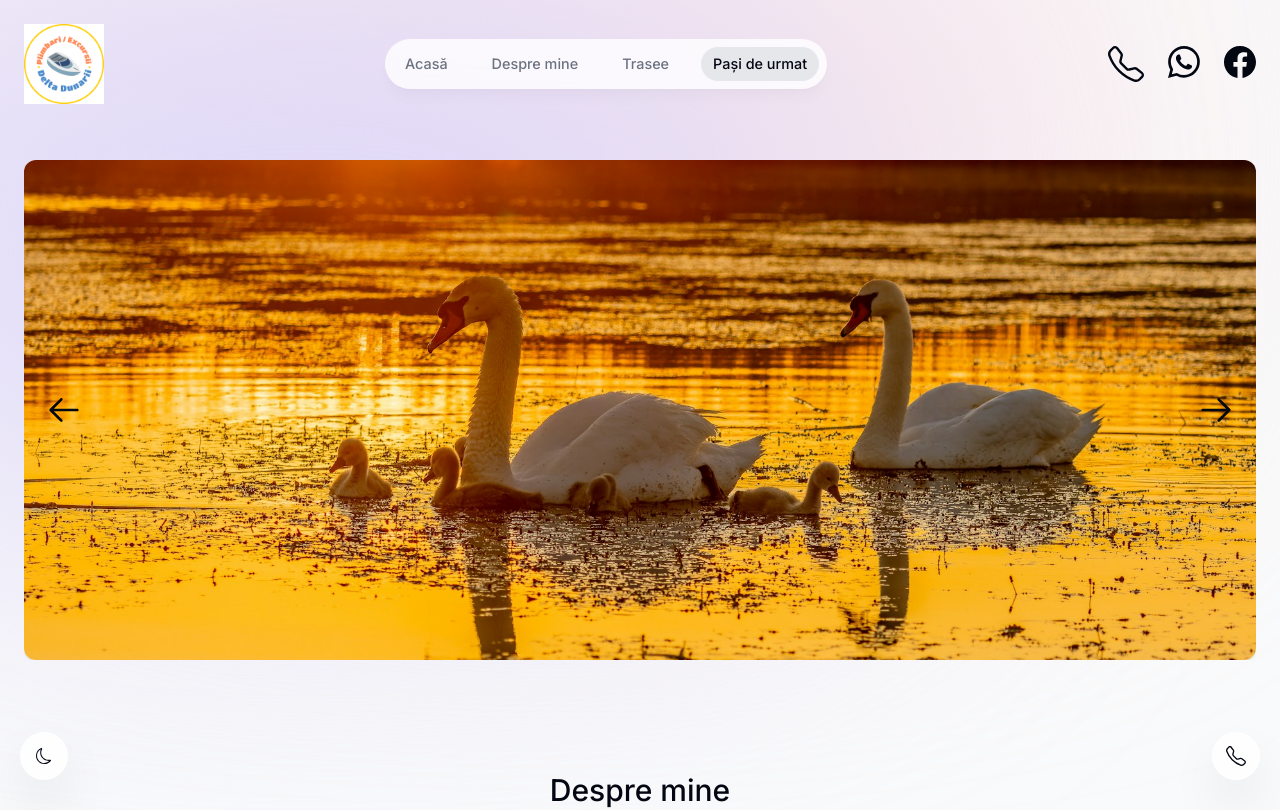
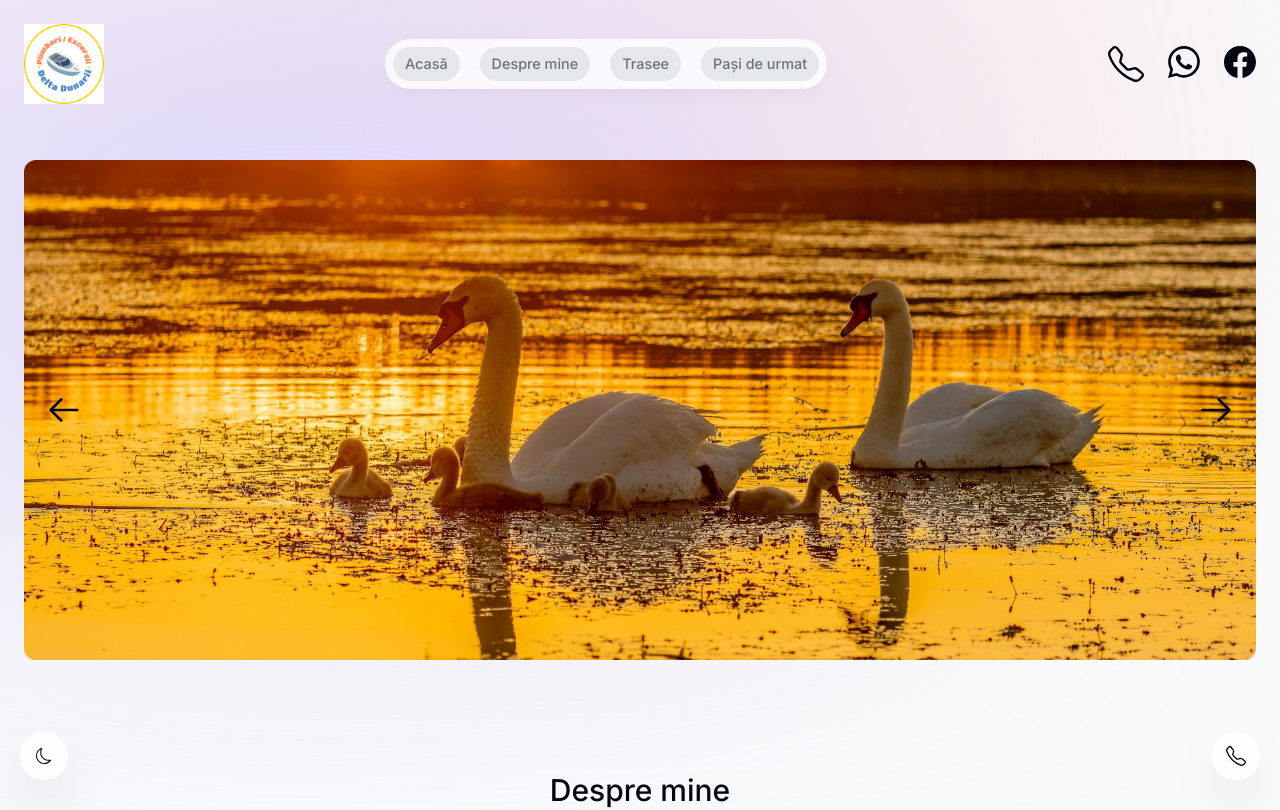
Before and after one commit to olteanurobert/boat-rental, a Next.js app: page / in a window 1280 px wide. Shown: the top 810 px of the page. Built offline with nearby package versions, Linux system fonts and the light colour scheme; no server answers.

Commit message:
Removed section in view functionality

```diff
--- a/app/components/clientComponents/itineraries.tsx
+++ b/app/components/clientComponents/itineraries.tsx
@@ -1,5 +1,3 @@
-"use client";
-
 import React from "react";
 
 import SectionHeading from "../serverComponents/section-heading";
@@ -7,17 +5,12 @@ import SectionHeading from "../serverComponents/section-heading";
 // Local data
 import { itinerariesData } from "@/app/libr/data";
 
-// Helpers
-import { useSectionInView } from "@/app/libr/hooks";
-
 // Components
 import Itinerary from "./itinerary";
 
 export default function Itineraries() {
-  const { ref } = useSectionInView("Trasee");
-
   return (
-    <section id="itinerary" ref={ref} className="scroll-mt-28 mb-28">
+    <section id="itinerary" className="scroll-mt-28 mb-28">
       <SectionHeading>Trasee</SectionHeading>
 
       <div>
--- a/app/components/clientComponents/navigation/navigation.tsx
+++ b/app/components/clientComponents/navigation/navigation.tsx
@@ -2,7 +2,6 @@
 
 // Helpers / Libraries
 import { useWindowSize } from "@/app/libr/hooks";
-import { useSectionInView } from "@/app/libr/hooks";
 
 // Components
 import NavMobile from "./navigationMobile";
@@ -12,13 +11,7 @@ const Navigation = () => {
   const windowSize = useWindowSize();
   const isMobile = windowSize.width < 800;
 
-  const { ref } = useSectionInView("Acasă");
-
-  return (
-    <div ref={ref} id="home">
-      {isMobile ? <NavMobile /> : <NavDesktop />}
-    </div>
-  );
+  return <div id="home">{isMobile ? <NavMobile /> : <NavDesktop />}</div>;
 };
 
 export default Navigation;
--- a/app/components/clientComponents/navigation/navigationDesktop.tsx
+++ b/app/components/clientComponents/navigation/navigationDesktop.tsx
@@ -4,7 +4,6 @@ import { links } from "@/app/libr/data";
 // Helpers / Libraries
 import Link from "next/link";
 import clsx from "clsx";
-import { motion } from "framer-motion";
 
 // Assets
 import { BsFacebook } from "react-icons/bs";
@@ -13,13 +12,10 @@ import { BsWhatsapp } from "react-icons/bs";
 import logo from "../../../../public/logo.png";
 
 // Context
-import { useActiveSectionContext } from "@/app/context/active-section-context";
+
 import Image from "next/image";
 
 const NavDesktop = () => {
-  const { activeSection, setActiveSection, setTimeOfLastClick } =
-    useActiveSectionContext();
-
   return (
     <header className="flex w-full justify-between items-center p-6 fixed top-0 z-10">
       <div className="">
@@ -28,59 +24,33 @@ const NavDesktop = () => {
         </div>
       </div>
 
-      <motion.div
-        className="flex px-2 py-[2px] bg-white bg-opacity-80 shadow-lg shadow-black/[0.03] backdrop-blur-[0.5rem] rounded-full dark:bg-gray-950 dark:bg-opacity-75"
-        initial={{ y: -100, opacity: 0 }}
-        animate={{ y: 0, opacity: 1 }}
-      >
+      <div className="flex px-2 py-[2px] bg-white bg-opacity-80 shadow-lg shadow-black/[0.03] backdrop-blur-[0.5rem] rounded-full dark:bg-gray-950 dark:bg-opacity-75">
         <nav className="flex">
           <ul className="flex w-full flex-wrap items-center justify-center gap-y-1 text-[0.9rem] font-medium text-gray-500 sm:w-[initial] sm:flex-nowrap sm:gap-5">
             {links.map((link) => (
-              <motion.li
+              <li
                 className="h-3/4 flex items-center justify-center relative"
                 key={link.hash}
-                initial={{ y: -100, opacity: 0 }}
-                animate={{ y: 0, opacity: 1 }}
               >
                 <Link
                   className={clsx(
-                    "flex w-full items-center justify-center px-3 py-3 hover:text-gray-950 transition dark:text-gray-400 dark:hover:text-gray-300",
-                    {
-                      "text-gray-950 dark:text-gray-200":
-                        activeSection === link.name,
-                    }
+                    "flex w-full items-center justify-center px-3 py-3 hover:text-gray-950 transition dark:text-gray-400 dark:hover:text-gray-300"
                   )}
                   href={link.hash}
-                  onClick={() => {
-                    setActiveSection(link.name);
-                    setTimeOfLastClick(Date.now());
-                  }}
                 >
                   {link.name}
 
-                  {link.name === activeSection && (
-                    <motion.span
-                      className="bg-gray-200 rounded-full absolute inset-0 -z-10 dark:bg-gray-700"
-                      layoutId="activeSection"
-                      transition={{
-                        type: "spring",
-                        stiffness: 380,
-                        damping: 30,
-                      }}
-                    ></motion.span>
-                  )}
+                  {
+                    <span className="bg-gray-200 rounded-full absolute inset-0 -z-10 dark:bg-gray-700"></span>
+                  }
                 </Link>
-              </motion.li>
+              </li>
             ))}
           </ul>
         </nav>
-      </motion.div>
+      </div>
 
-      <motion.div
-        className="flex flex-col justify-center items-left gap-2"
-        initial={{ y: -100, opacity: 0 }}
-        animate={{ y: 0, opacity: 1 }}
-      >
+      <div className="flex flex-col justify-center items-left gap-2">
         <div className="flex justify-evenly gap-6">
           <a
             className="font-semibold dark:text-gray-400 dark:hover:text-gray-300"
@@ -104,7 +74,7 @@ const NavDesktop = () => {
             <BsFacebook className="h-8 w-8 cursor-pointer" />
           </a>
         </div>
-      </motion.div>
+      </div>
     </header>
   );
 };
--- a/app/components/clientComponents/steps.tsx
+++ b/app/components/clientComponents/steps.tsx
@@ -8,15 +8,13 @@ import {
 } from "react-vertical-timeline-component";
 import "react-vertical-timeline-component/style.min.css";
 import { stepsData } from "@/app/libr/data";
-import { useSectionInView } from "@/app/libr/hooks";
 import { useTheme } from "@/app/context/theme-context";
 
 export default function Steps() {
-  const { ref } = useSectionInView("Pași de urmat");
   const { theme } = useTheme();
 
   return (
-    <section id="steps" ref={ref} className="scroll-mt-28 mb-28 sm:mb-40">
+    <section id="steps" className="scroll-mt-28 mb-28 sm:mb-40">
       <SectionHeading>Pași de urmat</SectionHeading>
       <VerticalTimeline lineColor="">
         {stepsData.map((item, index) => {
--- a/app/context/active-section-context.tsx
+++ /dev/null
@@ -1,53 +0,0 @@
-"use client";
-
-// Hooks
-import { useState, createContext, useContext } from "react";
-
-// Local types
-import type { SectionName } from "@/app/libr/types";
-
-type ActiveSectionContextProviderProps = {
-  children: React.ReactNode;
-};
-
-type ActiveSectionContextType = {
-  activeSection: SectionName;
-  setActiveSection: React.Dispatch<React.SetStateAction<SectionName>>;
-  timeOfLastClick: number;
-  setTimeOfLastClick: React.Dispatch<React.SetStateAction<number>>;
-};
-
-export const ActiveSectionContext =
-  createContext<ActiveSectionContextType | null>(null);
-
-export default function ActiveSectionContextProvider({
-  children,
-}: ActiveSectionContextProviderProps) {
-  const [activeSection, setActiveSection] = useState<SectionName>("Acasă");
-  const [timeOfLastClick, setTimeOfLastClick] = useState(0); // we need to keep track of this to disable the observer temporarily when user clicks on a link
-
-  return (
-    <ActiveSectionContext.Provider
-      value={{
-        activeSection,
-        setActiveSection,
-        timeOfLastClick,
-        setTimeOfLastClick,
-      }}
-    >
-      {children}
-    </ActiveSectionContext.Provider>
-  );
-}
-
-export function useActiveSectionContext() {
-  const context = useContext(ActiveSectionContext);
-
-  if (context === null) {
-    throw new Error(
-      "useActiveSectionContext must be used within an ActiveSectionContextProvider"
-    );
-  }
-
-  return context;
-}
--- a/app/layout.tsx
+++ b/app/layout.tsx
@@ -13,15 +13,16 @@ import ThemeSwitch from "@/app/components/clientComponents/theme-switch";
 import MobileCta from "@/app/components/clientComponents/mobileCta";
 
 // Context
-import ActiveSectionContextProvider from "@/app/context/active-section-context";
 import ThemeContextProvider from "./context/theme-context";
 import Navigation from "./components/clientComponents/navigation/navigation";
 
 const inter = Inter({ subsets: ["latin"] });
 
 export const metadata: Metadata = {
-  title: "Boat Rental",
-  description: "You can rent a boat to explore the beautiful Danube Delta",
+  title: "Plimbari cu barca in Delta Dunarii",
+  description: "Poti inchirira barca pentru a explora Delta Dunarii",
+  generator: "plimbare, barca, delta, dunarii, delta, inchiriere",
+  robots: "index, follow",
 };
 
 export default function RootLayout({
@@ -42,17 +43,15 @@ export default function RootLayout({
         <div className="bg-[#dbd7fb] absolute top-[-1rem] -z-10 left-[-35rem] h-[31.25rem] w-[50rem] rounded-full blur-[10rem] sm:w-[68.75rem] md:left-[-33rem] lg:left-[-28rem] xl:left-[-15rem] 2xl:left-[-5rem] dark:bg-[#676394]"></div>
 
         <ThemeContextProvider>
-          <ActiveSectionContextProvider>
-            <Navigation />
+          <Navigation />
 
-            {children}
+          {children}
 
-            <Footer />
+          <Footer />
 
-            <ThemeSwitch />
+          <ThemeSwitch />
 
-            <MobileCta />
-          </ActiveSectionContextProvider>
+          <MobileCta />
         </ThemeContextProvider>
       </body>
     </html>
--- a/app/libr/hooks.ts
+++ b/app/libr/hooks.ts
@@ -1,24 +1,4 @@
-import { useActiveSectionContext } from "@/app/context/active-section-context";
 import { useEffect, useState } from "react";
-import { useInView } from "react-intersection-observer";
-import type { SectionName } from "./types";
-
-export function useSectionInView(sectionName: SectionName, threshold = 0.75) {
-  const { ref, inView } = useInView({
-    threshold,
-  });
-  const { setActiveSection, timeOfLastClick } = useActiveSectionContext();
-
-  useEffect(() => {
-    if (inView && Date.now() - timeOfLastClick > 1000) {
-      setActiveSection(sectionName);
-    }
-  }, [inView, setActiveSection, timeOfLastClick, sectionName]);
-
-  return {
-    ref,
-  };
-}
 
 export const useWindowSize = () => {
   const [windowSize, setWindowSize] = useState({ width: 0, height: 0 });
--- a/app/page.tsx
+++ b/app/page.tsx
@@ -3,7 +3,7 @@ import Link from "next/link";
 
 // Components
 import HeroSection from "./components/clientComponents/heroSection";
-import About from "./components/clientComponents/about";
+import About from "./components/serverComponents/about";
 import Itineraries from "./components/clientComponents/itineraries";
 import GoogleMap from "./components/clientComponents/googleMap";
 import Steps from "./components/clientComponents/steps";
--- a/package.json
+++ b/package.json
@@ -6,7 +6,8 @@
     "dev": "next dev",
     "build": "next build",
     "start": "next start",
-    "lint": "next lint"
+    "lint": "next lint",
+    "postbuild": "next-sitemap"
   },
   "dependencies": {
     "@next/third-parties": "^14.1.2",
@@ -19,6 +20,7 @@
     "framer-motion": "^11.0.5",
     "hamburger-react": "^2.5.0",
     "next": "^14.1.2",
+    "next-sitemap": "^4.2.3",
     "react": "^18",
     "react-dom": "^18",
     "react-icons": "^5.0.1",
```
Also changed, not shown: app/components/serverComponents/about.tsx (renamed from app/components/clientComponents/about.tsx, +3 -17 lines), next-sitemap.config.js (added, +8 -0 lines), 1 other file (tests, documents, lock files or other folders).
